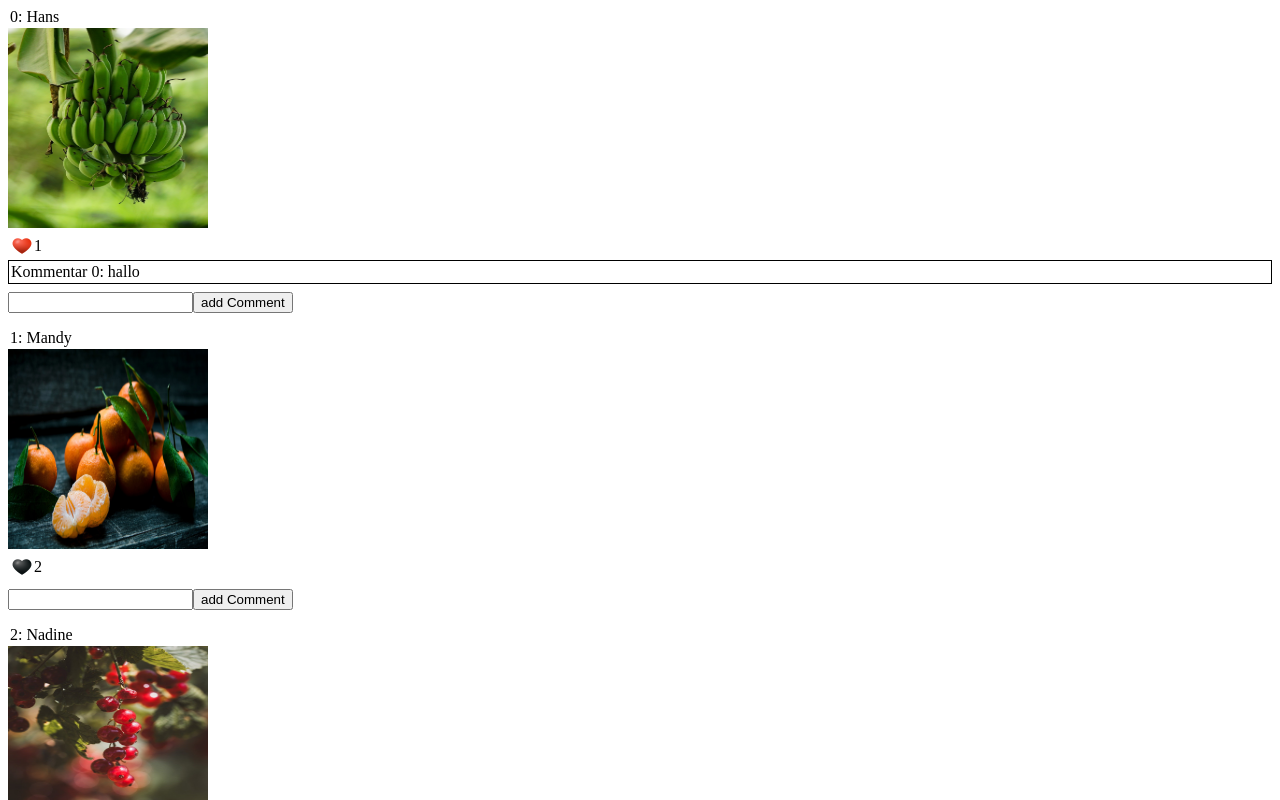
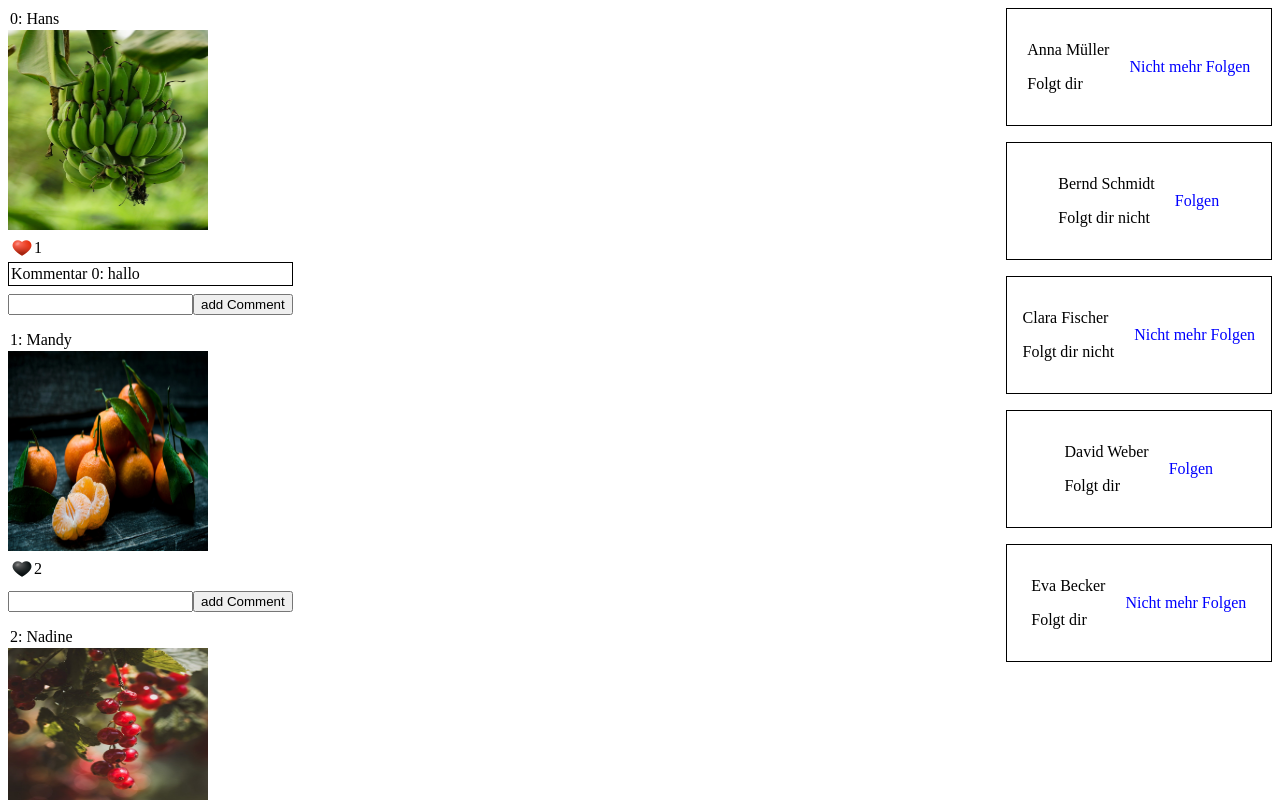
Before and after one commit to RaudelGomez/insta-angular, an Angular app: page / in a window 1280 px wide. Shown: the top 800 px of the page. Built offline with nearby package versions, Linux system fonts and the light colour scheme.

Commit message:
follower übung

```diff
--- /dev/null
+++ b/src/app/interfaces/subscriber.ts
@@ -0,0 +1,5 @@
+export interface Subscriber {
+  "name": string,
+  "followed": boolean,
+  "followsYou": boolean
+}
--- a/src/app/main-content/main-content.component.html
+++ b/src/app/main-content/main-content.component.html
@@ -1,8 +1,11 @@
 <section>
-  <article>
-    @for(post of (allPosts$ | async); track post; let index = $index){
-      <app-post [post]="post" [index]="index"></app-post>
-    }
-  </article>
+  <div>
+    <article>
+      @for(post of (allPosts$ | async); track post; let index = $index){
+        <app-post [post]="post" [index]="index"></app-post>
+      }
+    </article>
+    <app-subscribers></app-subscribers>
+  </div>
   <a routerLink="contact">zu contact Link</a>
 </section>
--- a/src/app/main-content/main-content.component.scss
+++ b/src/app/main-content/main-content.component.scss
@@ -1,4 +1,7 @@
 section{
+  div{
+    display: flex;
+    justify-content: space-between;
     article{
       div{
         margin-bottom: 16px;
@@ -12,6 +15,7 @@ section{
       }
     }
   }
+}
 
 .hearth{
   width: 24px;
--- a/src/app/main-content/main-content.component.ts
+++ b/src/app/main-content/main-content.component.ts
@@ -5,11 +5,12 @@ import { PostService } from '../services/post.service.service';
 import { Post } from '../interfaces/post.interface';
 import { Observable } from 'rxjs';
 import { RouterModule } from '@angular/router';
+import { SubscribersComponent } from './subscribers/subscribers.component';
 
 @Component({
   selector: 'app-main-content',
   standalone: true,
-  imports: [CommonModule, PostComponent, RouterModule],
+  imports: [CommonModule, PostComponent, RouterModule, SubscribersComponent],
   templateUrl: './main-content.component.html',
   styleUrl: './main-content.component.scss'
 })
--- /dev/null
+++ b/src/app/main-content/subscribers/subscribers.component.html
@@ -0,0 +1,22 @@
+<section>
+  @for(abo of abos.subscribers; track index; let index = $index ){
+    <div class="container">
+      <div>
+        <p>{{abo.name}}</p>
+
+          @if(abo.followsYou == true){
+            <p class="button">Folgt dir</p>
+          }@else {
+            <p class="button">Folgt dir nicht</p>
+          }
+      </div>
+      <p class="button blue" (click)="abos.changeFollow(index)">
+        @if(abo.followed){
+          Nicht mehr Folgen
+        }@else {
+          Folgen
+        }
+      </p>
+    </div>
+  }
+</section>
--- /dev/null
+++ b/src/app/main-content/subscribers/subscribers.component.scss
@@ -0,0 +1,20 @@
+section{
+  >div{
+    display: flex;
+    align-items: center;
+    justify-content: center;
+    padding: 16px;
+    gap: 20px;
+    border: 1px solid black;
+    margin-bottom: 16px;
+  }
+
+  .button{
+    cursor: pointer;
+  }
+
+  .blue{
+    color: blue;
+  }
+
+}
--- /dev/null
+++ b/src/app/main-content/subscribers/subscribers.component.ts
@@ -0,0 +1,14 @@
+import { Component, inject } from '@angular/core';
+import { AbosService } from '../../services/abos.service';
+
+@Component({
+  selector: 'app-subscribers',
+  standalone: true,
+  imports: [],
+  templateUrl: './subscribers.component.html',
+  styleUrl: './subscribers.component.scss'
+})
+export class SubscribersComponent {
+  abos = inject(AbosService);
+
+}
--- /dev/null
+++ b/src/app/services/abos.service.ts
@@ -0,0 +1,21 @@
+import { Injectable } from '@angular/core';
+import { Subscriber } from '../interfaces/subscriber';
+
+@Injectable({
+  providedIn: 'root'
+})
+
+export class AbosService {
+  subscribers: Subscriber[] = [
+    { name: "Anna Müller", followed: true, followsYou: true },
+    { name: "Bernd Schmidt", followed: false, followsYou: false },
+    { name: "Clara Fischer", followed: true, followsYou: false },
+    { name: "David Weber", followed: false, followsYou: true },
+    { name: "Eva Becker", followed: true, followsYou: true }
+  ];
+  constructor() { }
+
+  changeFollow(index:number){
+    this.subscribers[index].followed = !this.subscribers[index].followed;
+  }
+}
```
Lines whose indentation alone changed are shown as unchanged.
